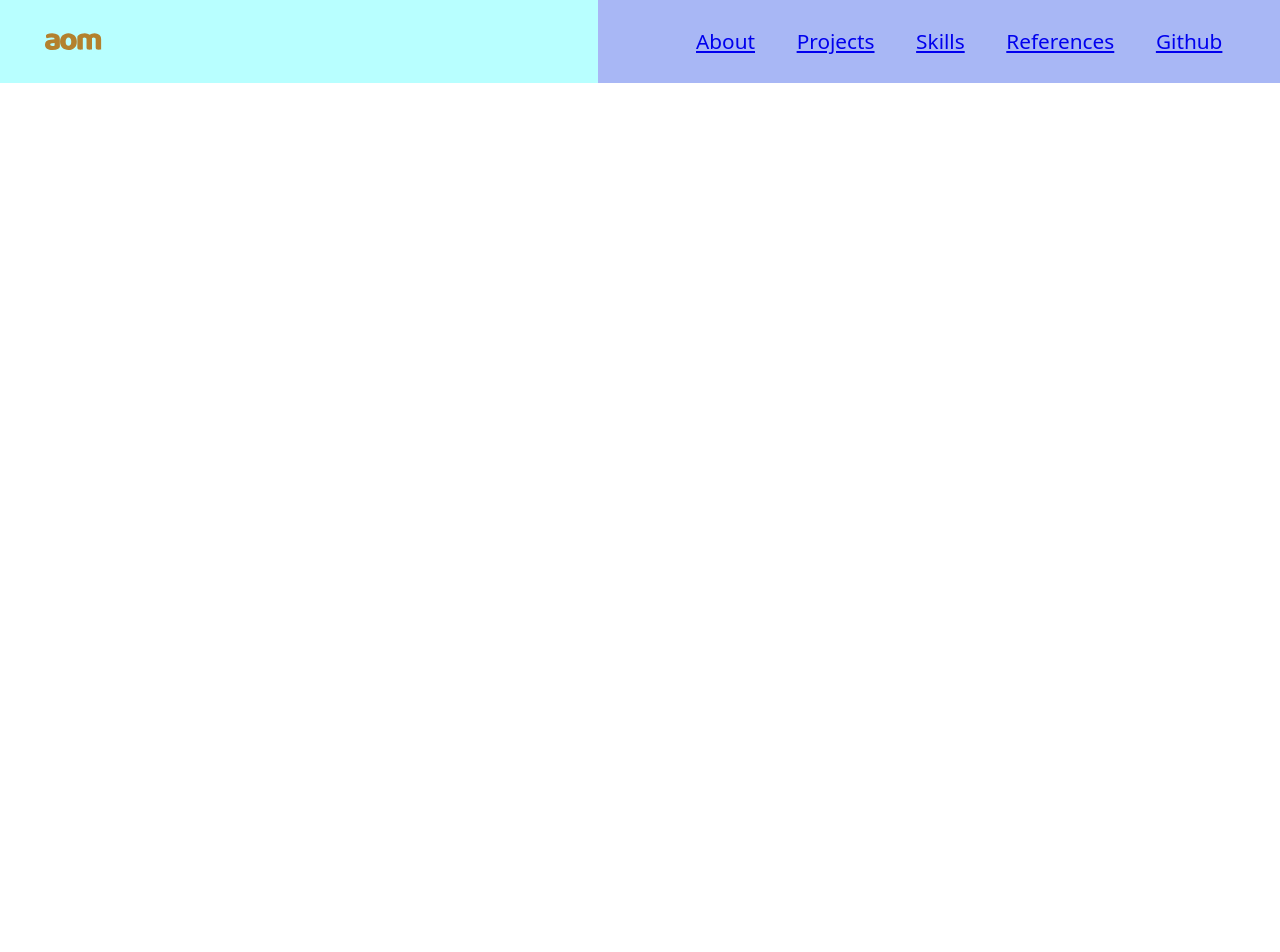
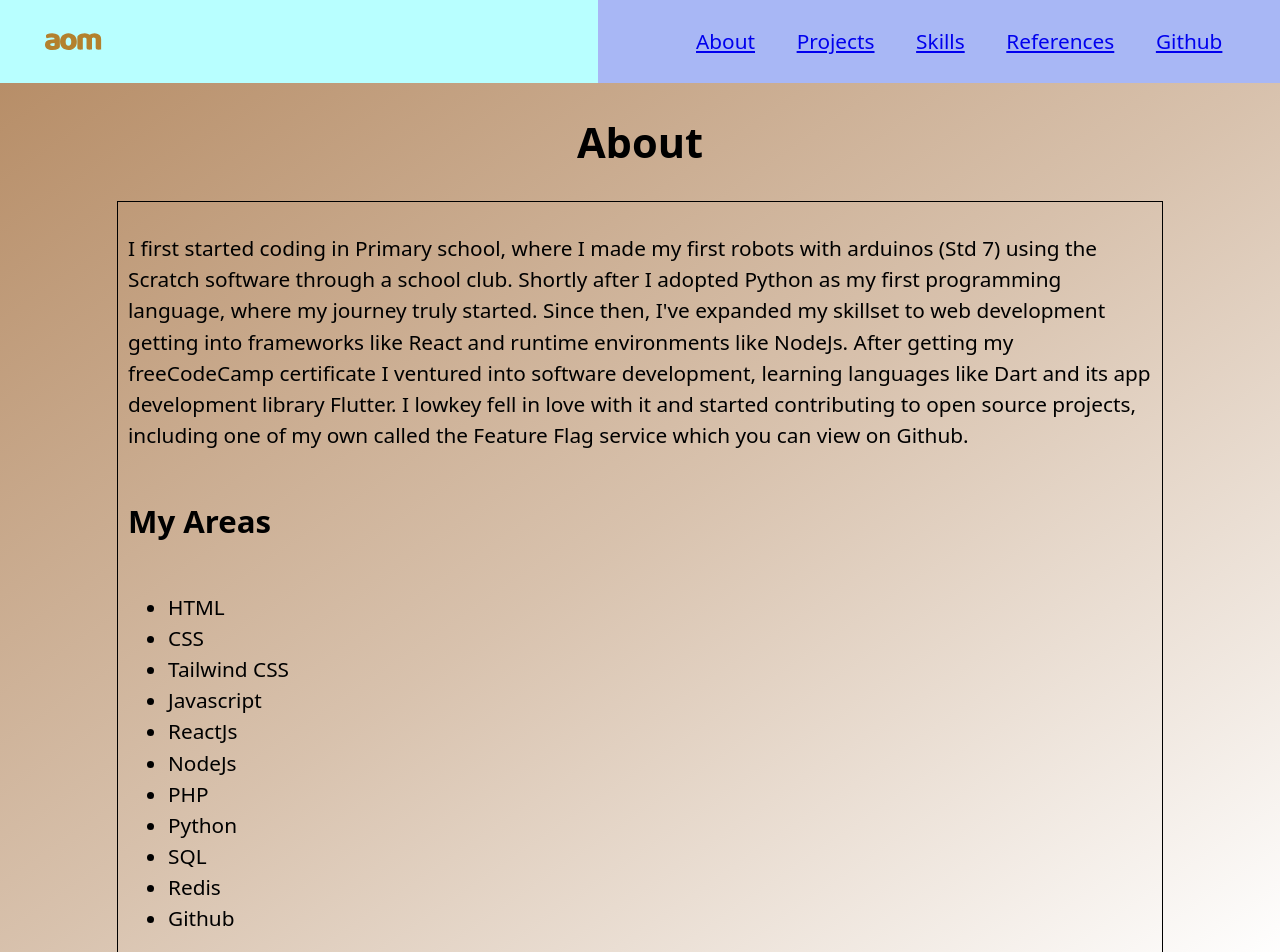
Before and after one commit to obzero-chillin/myPortfolioWebsite, a React (Vite) app: page /about in a window 1280 px wide. Shown: the top 952 px of the page. Before the commit the page ends 800 px from the top, so only its background shows below. Built offline with nearby package versions, Linux system fonts and the light colour scheme.

Commit message:
added about page

```diff
--- a/src/App.css
+++ b/src/App.css
@@ -50,7 +50,3 @@ ul{
     list-style-type:none;
 
 }
-.topic>{
-  margin-top:9rem;
-
-}
--- a/src/App.jsx
+++ b/src/App.jsx
@@ -7,6 +7,7 @@ import Logo from './assets/Logo.svg'
 import { BrowserRouter as Router, Routes, Route, Link } from 'react-router-dom';
 import HomePage from './HomePage'
 import References from './components/references'
+import About from './components/about'
 
 
 
@@ -29,7 +30,7 @@ function App() {
               <ul>
 
                   <li>
-                    <Link to='/'>
+                    <Link to='/about'>
                       About
                     </Link>
                   </li>
@@ -85,6 +86,9 @@ function App() {
         <Route path='/references' element={<References />}>
         </Route>
 
+        <Route path='/about' element={<About />}>
+        </Route>
+
 
 
       </Routes>
--- /dev/null
+++ b/src/components/about.jsx
@@ -0,0 +1,41 @@
+import React from 'react'
+import './css/about.css'
+
+const About = () => {
+  return (
+    <div id='about'>
+        <h1>About</h1>
+        <div id='aboutDesc'>
+
+        <p>
+            I first started coding in Primary school, where I made my first robots with arduinos  (Std 7) using the Scratch software through a school club.
+            Shortly after I adopted Python as my first programming language, where my journey truly started.
+            Since then, I've expanded my skillset to web development getting into frameworks like React and runtime environments like NodeJs.
+            After getting my freeCodeCamp certificate I ventured into software development, learning languages like Dart and its app development library Flutter.
+            I lowkey fell in love with it and started contributing to open source projects, including one of my own called the Feature Flag service which you can view on
+            Github.
+        </p>
+        <h2>My Areas</h2>
+        <ul>
+        <div id="ulCont">
+            <li>HTML</li>
+            <li>CSS</li>
+            <li>Tailwind CSS</li>
+            <li>Javascript</li>
+            <li>ReactJs</li>
+            <li>NodeJs</li>
+            <li>PHP</li>
+            <li>Python</li>
+            <li>SQL</li>
+            <li>Redis</li>
+            <li>Github</li>
+
+        </div>
+        </ul>
+
+        </div>
+    </div>
+  )
+}
+
+export default About
--- /dev/null
+++ b/src/components/css/about.css
@@ -0,0 +1,28 @@
+
+
+#about{
+    margin-top: 4rem;
+    display: flex;
+    flex-direction: column;
+    align-items: center;
+    min-height:100vh;
+}
+
+#aboutDesc{
+    border:1px solid black;
+    text-align: left;
+    width:80%;
+    padding:10px;
+
+    display: flex;
+    flex-direction: column;
+}
+
+#ulCont{
+    width:14em;
+    display: flex;
+    justify-self: left;
+    flex-direction: column;
+    justify-content: left;
+    text-align: left;
+}
--- a/src/components/css/home.css
+++ b/src/components/css/home.css
@@ -21,6 +21,7 @@
     height:100%;
     top:0%;
 
+
     display:flex;
     flex-direction: row;
     flex-wrap: wrap;
@@ -35,6 +36,7 @@
     text-align: left;
     margin-left: 40%;
     height:fit-content;
+            color:white;
 
 
     border:2px solid rgba(165, 42, 42, 0);
--- a/src/components/css/projects.css
+++ b/src/components/css/projects.css
@@ -1,10 +1,12 @@
-#projects{
+#project{
     width:100%;
     min-height:100vh;
     box-sizing: border-box;
-    padding:1em;
-
+    border:2px solid red;
     display:flex;
     justify-content: center;
     flex-wrap: wrap;
 }
+#projects{
+    padding-top: 4em;
+}
--- a/src/components/css/skills.css
+++ b/src/components/css/skills.css
@@ -2,10 +2,10 @@
     width:100%;
     height:100vh;
     min-height: fit-content;
-
     display:flex;
     flex-direction: column;
     align-items: center;
+    padding-top:4rem;
 }
 
 .s_icon{
--- a/src/components/projects.jsx
+++ b/src/components/projects.jsx
@@ -17,11 +17,15 @@ const Projects = ()=>{
     },[location.hash])
     return(
         <>
-        <h1>Projects</h1>
+        <div id="projects">
 
-        <div id="projects">
+        <h1 id="projectTopic">Projects</h1>
+
+        <div id="project">
             <ProjectCard />
 
+
+        </div>
 
         </div>
 
```
